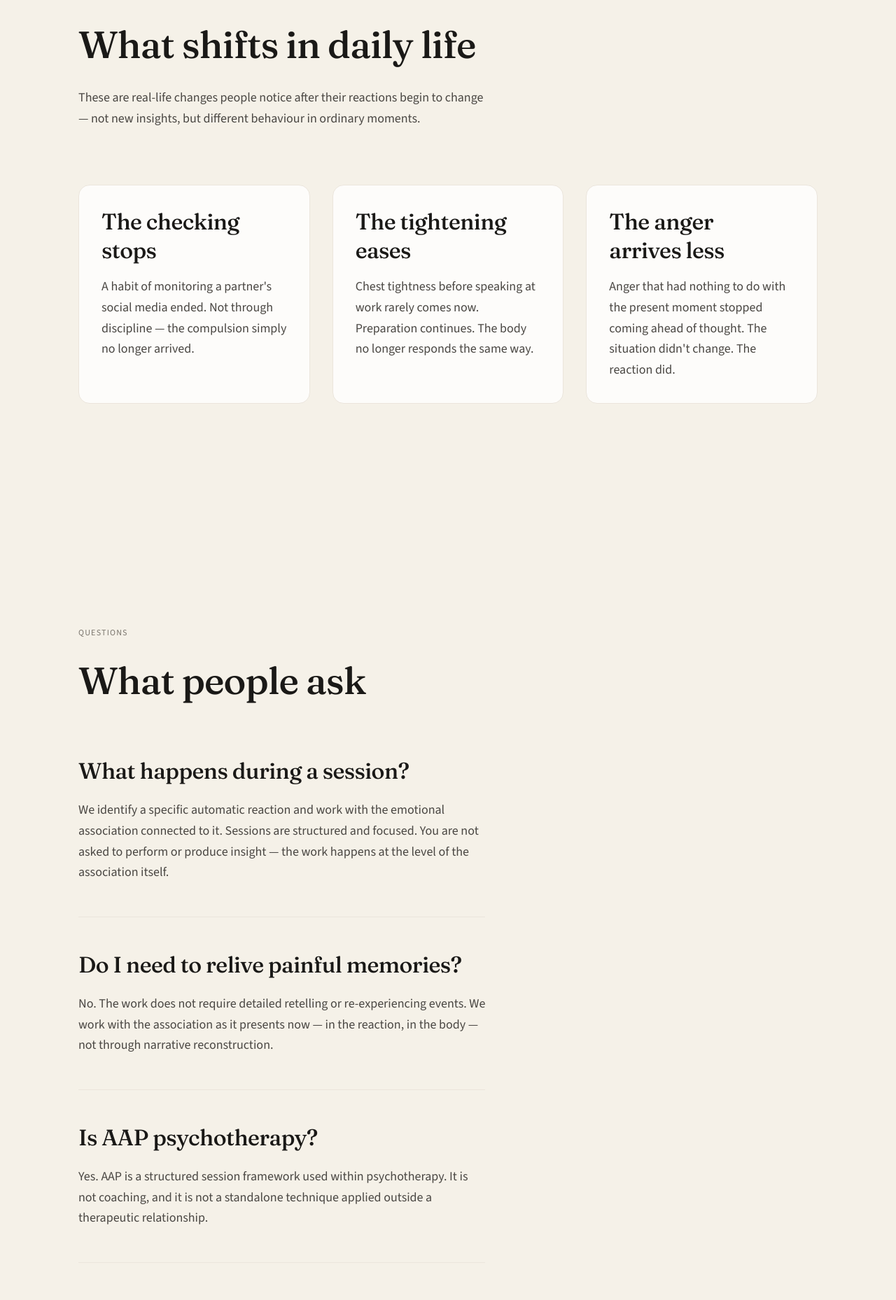
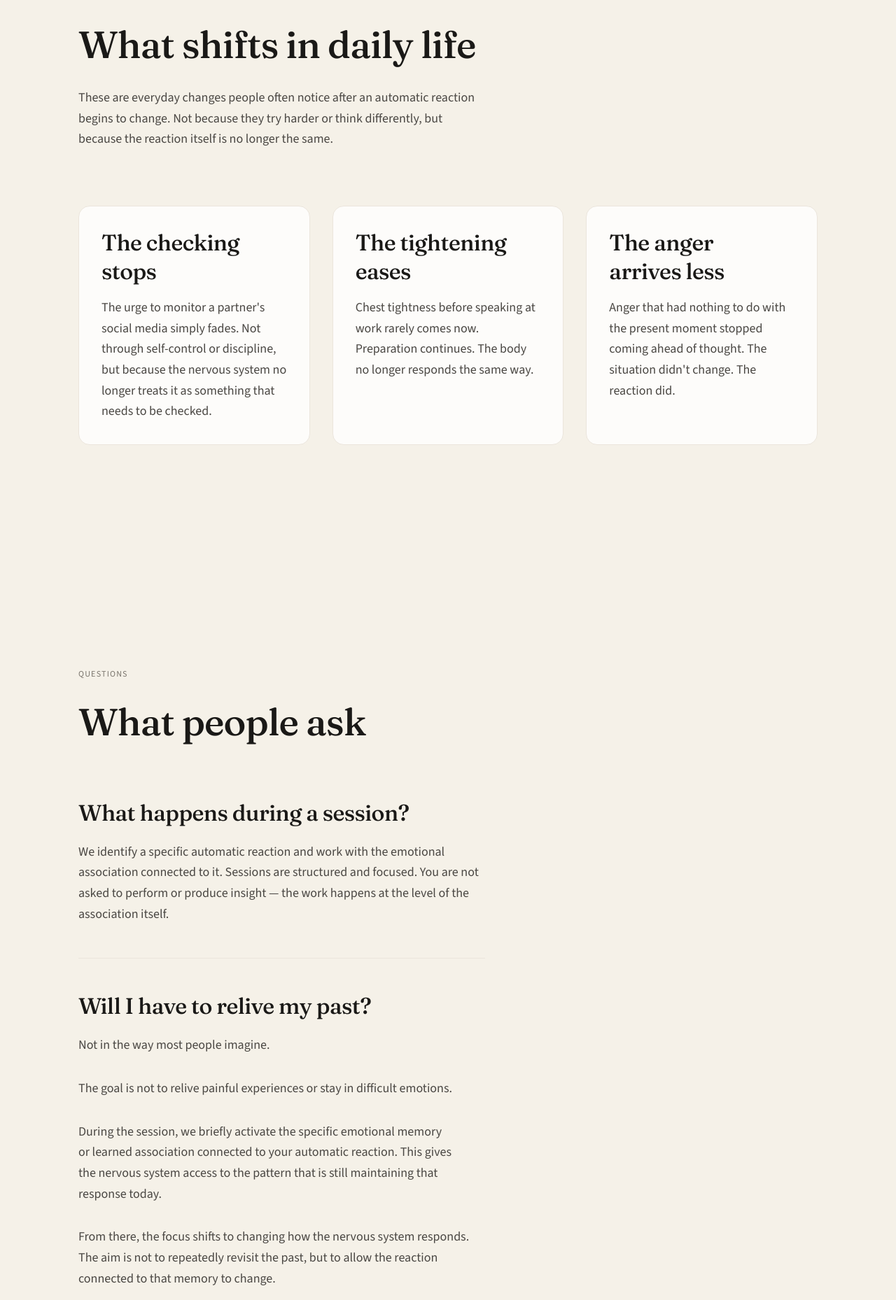
Before and after one commit to niksprojectsup-oss/niksravins.com, a Next.js app: page / in a window 1280 px wide. Shown: the part 4964-6822 px from the top of the page at 70% size. Built offline with nearby package versions, Linux system fonts and the light colour scheme.

Commit message:
Update FAQ wording and fix mobile observed changes

```diff
--- a/src/app/globals.css
+++ b/src/app/globals.css
@@ -456,6 +456,13 @@
       transform var(--nr-duration-slow) var(--nr-ease-out);
   }
 
+  @media (max-width: 767px) {
+    .reveal {
+      opacity: 1;
+      transform: none;
+    }
+  }
+
   .reveal-visible {
     opacity: 1;
     transform: translateY(0);
--- a/src/components/sections/FAQ.tsx
+++ b/src/components/sections/FAQ.tsx
@@ -21,7 +21,17 @@ export function FAQ() {
               <dt>
                 <h3 className="type-heading-sm">{item.question}</h3>
               </dt>
-              <dd className="type-body mt-4 md:mt-5">{item.answer}</dd>
+              <dd className="type-body mt-4 md:mt-5">
+                {Array.isArray(item.answer) ? (
+                  <div className="layout-stack-sm">
+                    {item.answer.map((paragraph) => (
+                      <p key={paragraph.slice(0, 32)}>{paragraph}</p>
+                    ))}
+                  </div>
+                ) : (
+                  item.answer
+                )}
+              </dd>
             </div>
           ))}
         </dl>
--- a/src/components/sections/Testimonials.tsx
+++ b/src/components/sections/Testimonials.tsx
@@ -1,5 +1,4 @@
 import { testimonials } from "@/content/site";
-import { Reveal } from "@/components/ui/Reveal";
 import { Section } from "@/components/ui/Section";
 
 export function Testimonials() {
@@ -14,15 +13,13 @@ export function Testimonials() {
           <p className="type-body">{testimonials.intro}</p>
         </header>
 
-        <ul className="grid list-none gap-5 md:grid-cols-2 md:gap-6 lg:grid-cols-3 lg:gap-8">
-          {testimonials.items.map((item, index) => (
-            <li key={item.title} className="flex">
-              <Reveal delay={index * 80} className="flex flex-1">
-                <article className="observed-card flex flex-1 flex-col p-7 md:p-8">
-                  <h3 className="type-heading-sm">{item.title}</h3>
-                  <p className="type-body mt-4 flex-1">{item.description}</p>
-                </article>
-              </Reveal>
+        <ul className="grid grid-cols-1 list-none gap-5 md:grid-cols-2 md:gap-6 lg:grid-cols-3 lg:gap-8">
+          {testimonials.items.map((item) => (
+            <li key={item.title}>
+              <article className="observed-card flex w-full flex-col p-7 md:h-full md:p-8">
+                <h3 className="type-heading-sm">{item.title}</h3>
+                <p className="type-body mt-4 flex-1">{item.description}</p>
+              </article>
             </li>
           ))}
         </ul>
--- a/src/components/ui/Reveal.tsx
+++ b/src/components/ui/Reveal.tsx
@@ -8,6 +8,11 @@ type RevealProps = {
   className?: string;
   delay?: number;
 };
+
+function isInViewport(element: Element) {
+  const rect = element.getBoundingClientRect();
+  return rect.top < window.innerHeight && rect.bottom > 0;
+}
 
 export function Reveal({ children, className, delay = 0 }: RevealProps) {
   const ref = useRef<HTMLDivElement>(null);
@@ -20,6 +25,11 @@ export function Reveal({ children, className, delay = 0 }: RevealProps) {
     const motionQuery = window.matchMedia("(prefers-reduced-motion: reduce)");
     if (motionQuery.matches) return;
 
+    if (isInViewport(element)) {
+      setVisible(true);
+      return;
+    }
+
     const observer = new IntersectionObserver(
       ([entry]) => {
         if (entry.isIntersecting) {
@@ -27,7 +37,7 @@ export function Reveal({ children, className, delay = 0 }: RevealProps) {
           observer.disconnect();
         }
       },
-      { threshold: 0.15, rootMargin: "0px 0px -5% 0px" },
+      { threshold: 0, rootMargin: "0px 0px 10% 0px" },
     );
 
     observer.observe(element);
@@ -37,7 +47,7 @@ export function Reveal({ children, className, delay = 0 }: RevealProps) {
   return (
     <div
       ref={ref}
-      className={cn("reveal", visible && "reveal-visible", className)}
+      className={cn("reveal w-full", visible && "reveal-visible", className)}
       style={{ transitionDelay: `${delay}ms` }}
     >
       {children}
--- a/src/content/site.ts
+++ b/src/content/site.ts
@@ -74,12 +74,12 @@ export const aap = {
 
 export const testimonials = {
   intro:
-    "These are real-life changes people notice after their reactions begin to change — not new insights, but different behaviour in ordinary moments.",
+    "These are everyday changes people often notice after an automatic reaction begins to change. Not because they try harder or think differently, but because the reaction itself is no longer the same.",
   items: [
     {
       title: "The checking stops",
       description:
-        "A habit of monitoring a partner's social media ended. Not through discipline — the compulsion simply no longer arrived.",
+        "The urge to monitor a partner's social media simply fades. Not through self-control or discipline, but because the nervous system no longer treats it as something that needs to be checked.",
     },
     {
       title: "The tightening eases",
@@ -101,9 +101,14 @@ export const faq = [
       "We identify a specific automatic reaction and work with the emotional association connected to it. Sessions are structured and focused. You are not asked to perform or produce insight — the work happens at the level of the association itself.",
   },
   {
-    question: "Do I need to relive painful memories?",
-    answer:
-      "No. The work does not require detailed retelling or re-experiencing events. We work with the association as it presents now — in the reaction, in the body — not through narrative reconstruction.",
+    question: "Will I have to relive my past?",
+    answer: [
+      "Not in the way most people imagine.",
+      "The goal is not to relive painful experiences or stay in difficult emotions.",
+      "During the session, we briefly activate the specific emotional memory or learned association connected to your automatic reaction. This gives the nervous system access to the pattern that is still maintaining that response today.",
+      "From there, the focus shifts to changing how the nervous system responds. The aim is not to repeatedly revisit the past, but to allow the reaction connected to that memory to change.",
+      "Most clients are surprised by how little time is spent talking about the past compared with the amount of time spent creating change.",
+    ],
   },
   {
     question: "Is AAP psychotherapy?",
```
